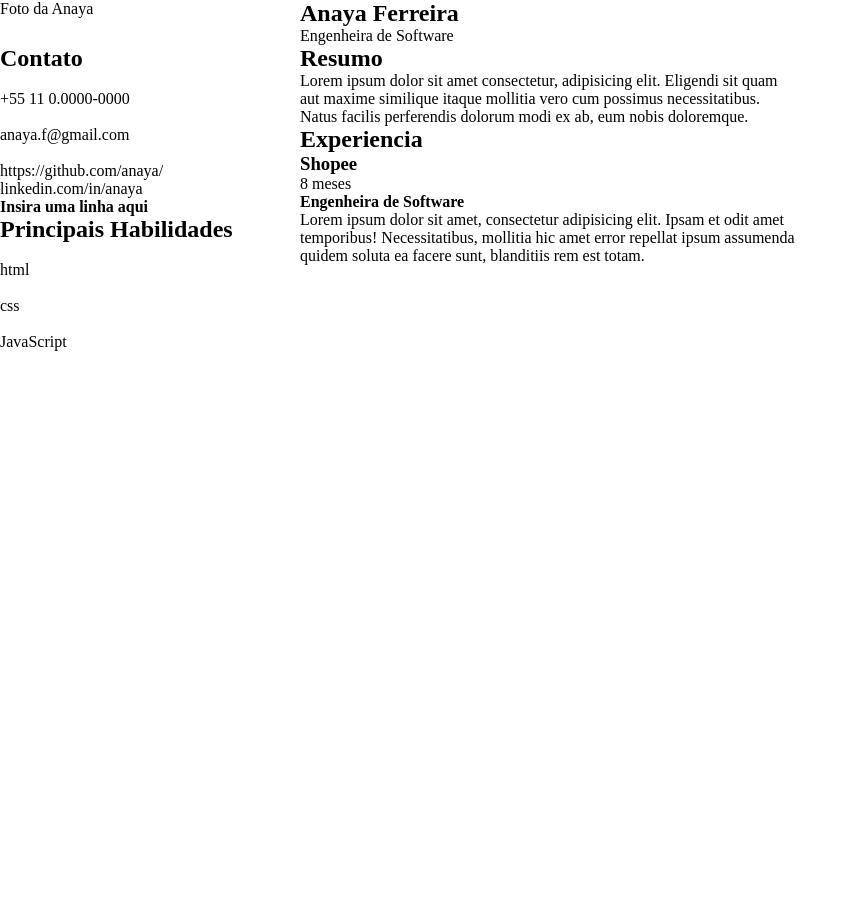
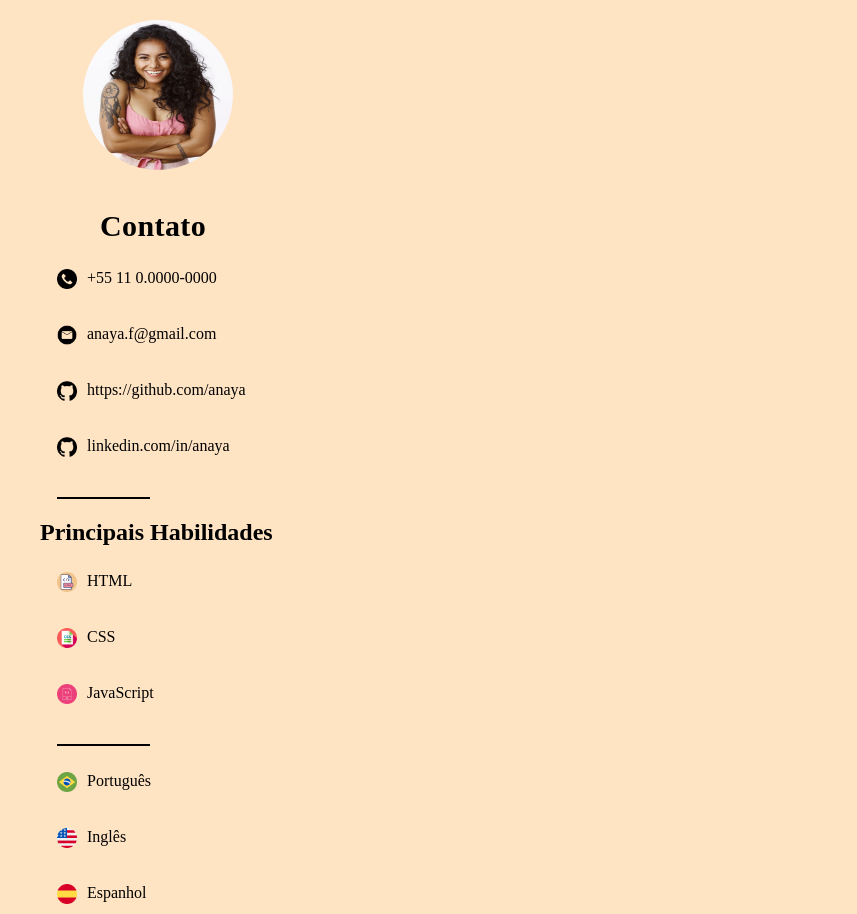
Before and after one commit to ldsleticia/coverLetter, a plain HTML site: page index.html in a window 1280 px wide. Shown: the whole page, without its empty margins (0-857 px from the left). Before the commit the page ends 800 px from the top, so only its background shows below. Drawn offline with Linux system fonts and the light colour scheme; a web font is replaced by a local one.

Commit message:
informaçoes de contato inseridas

```diff
--- a/index.html
+++ b/index.html
@@ -15,53 +15,113 @@
   </head>
   <body>
     <div class="wrapper">
-      <div class="photo-author">Foto da Anaya</div>
-      <section class="author-title-and-ocupation">
-        <div class="name-author">
-          <h1>Anaya Ferreira</h1>
-        </div>
-        <div class="author-ocupation">Engenheira de Software</div>
-      </section>
-      <section class="contact">
+      <div class="author-informations">
+        <img
+          src="./img/mulher-cacheada-2.png"
+          alt="mulher morena de cabelos cachados"
+          class="img"
+        />
+
         <div class="contact-author">
           <h2>Contato</h2>
         </div>
 
-        <div class="phone-author">
-          <img src="" alt="" />
-          <p>+55 11 0.0000-0000</p>
+        <div id="contact-informations">
+          <div id="value">
+            <img
+              src="./img/chamada-telefonica.png"
+              alt="ícone de chamada telefonica"
+            />+55 11 0.0000-0000
+          </div>
         </div>
 
-        <div class="email-author">
-          <img src="" alt="" />
-          <p>anaya.f@gmail.com</p>
+        <div id="contact-informations">
+          <div id="value">
+            <img
+              src="./img/correspondencia.png"
+              alt="ícone de email"
+            />anaya.f@gmail.com
+          </div>
         </div>
 
-        <div class="github-author">
-          <img src="" alt="" />
-          <p>https://github.com/anaya/</p>
+        <div id="contact-informations">
+          <div id="value">
+            <img
+              src="./img/github.png"
+              alt="ícone do github"
+            />https://github.com/anaya
+          </div>
         </div>
 
-        <div class="linkedin-author">linkedin.com/in/anaya</div>
+        <div id="contact-informations">
+          <div id="value">
+            <img
+              src="./img/github.png"
+              alt="ícone do linkedin"
+            />linkedin.com/in/anaya
+          </div>
+        </div>
 
-        <div class="line" style="font-weight: bold">Insira uma linha aqui</div>
+        <div class="horizontal-line"></div>
 
         <div class="main-habilities">
           <h2>Principais Habilidades</h2>
         </div>
-        <div class="images">
-          <img src="" alt="" />
-          <p>html</p>
+
+        <div id="contact-informations">
+          <div id="value">
+            <img src="./img/documento-html.png" alt="ícone do html" />HTML
+          </div>
         </div>
-        <div class="images">
-          <img src="" alt="" />
-          <p>css</p>
+
+        <div id="contact-informations">
+          <div id="value">
+            <img src="./img/css.png" alt="ícone do css" />CSS
+          </div>
         </div>
-        <div class="images">
-          <img src="" alt="" />
-          <p>JavaScript</p>
+
+        <div id="contact-informations">
+          <div id="value">
+            <img
+              src="./img/javascript.png"
+              alt="ícone do javascript"
+            />JavaScript
+          </div>
         </div>
-      </section>
+
+        <div class="horizontal-line"></div>
+
+        <div id="contact-informations">
+          <div id="value">
+            <img src="./img/brasil.png" alt="bandeira do brasil" />Português
+          </div>
+        </div>
+
+        <div id="contact-informations">
+          <div id="value">
+            <img src="./img/estados-unidos.png" alt="bandeira dos eua" />Inglês
+          </div>
+        </div>
+
+        <div id="contact-informations">
+          <div id="value espanha">
+            <img src="./img/espanha.png" alt="bandeira da espanha" />Espanhol
+          </div>
+        </div>
+      </div>
+    </div>
+<!--
+    <section class="author-title-and-ocupation">
+      <div class="name-author">Anaya Ferreira</div>
+      <div class="author-ocupation">Engenheira de Software</div>
+    </section>
+
+    <section class="author-resume-and-experience">
+      <div class="resume">
+        <h2>Resumo</h2>
+        abcdefghiahahahahahahahahahahahahahhahahahahahahhahahahahhahahahhahahahahahahahahhahahah
+        </div> -->
+    <!--
       <section class="author-resume-and-experience">
         <div class="resume">
           <h2>Resumo</h2>
@@ -94,8 +154,7 @@
             rem est totam.
           </p>
         </div>
-      </section>
-    </div>
+      </section> -->
     <script src="./script.js"></script>
   </body>
 </html>
--- a/style.css
+++ b/style.css
@@ -7,6 +7,87 @@
 }
 
 .wrapper {
-    display: grid;
-    grid-template-columns: 300px 500px;
+  display: flex;
+  background-color: bisque;
+  height: auto;
 }
+
+.img {
+  border-radius: 100%;
+  width: 150px;
+  height: 150px;
+  margin-left: 83px;
+  margin-top: 20px;
+}
+
+.contact-author {
+  margin-left: 100px;
+  margin-top: 35px;
+  /* color: #fff; */
+  font-family: "Puritan";
+  letter-spacing: 0.02em;
+  font-size: 20px;
+}
+
+#contact-informations {
+  display: flex;
+  justify-content: space-between;
+  margin-top: 26px;
+  font-family: "Puritan";
+}
+
+#contact-informations img {
+  float: left;
+  width: 20px;
+  margin-left: 57px;
+  margin-right: 10px;
+  margin-bottom: 10px;
+}
+
+#contact-informations espanha {
+  margin-bottom: 100px;
+}
+
+.horizontal-line {
+  margin-top: 30px;
+  margin-left: 57px;
+  width: 91.02px;
+  height: 0px;
+  border: 1px solid ;
+}
+
+.main-habilities {
+    font-family: "Puritan";
+    margin-left: 40px;
+    margin-top: 20px;
+
+}
+
+.name-author {
+  font-family: "Poiret One", cursive;
+  font-size: 80px;
+  padding-top: 30px;
+  margin-left: 105px;
+}
+
+.author-ocupation {
+  display: flex;
+  font-family: "Poiret One";
+  font-size: 24px;
+  line-height: 28px;
+  letter-spacing: 0.02em;
+  opacity: 0.6;
+  padding-top: 10px;
+  margin-left: 105px;
+}
+
+.author-resume-and-experience {
+  justify-content: flex-end;
+  margin-top: 200px;
+  margin-left: -520px;
+}
+
+.resume {
+  font-family: 'Puritan', sans-serif;
+  font-size: 20px;
+}
```
Also changed, not shown: img/mulher-cacheada-2.png (added), img/mulher_cacheada.webp (added).
